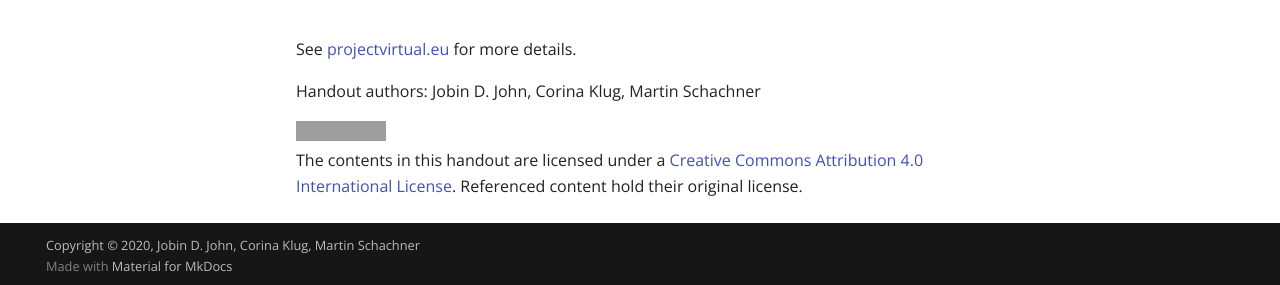
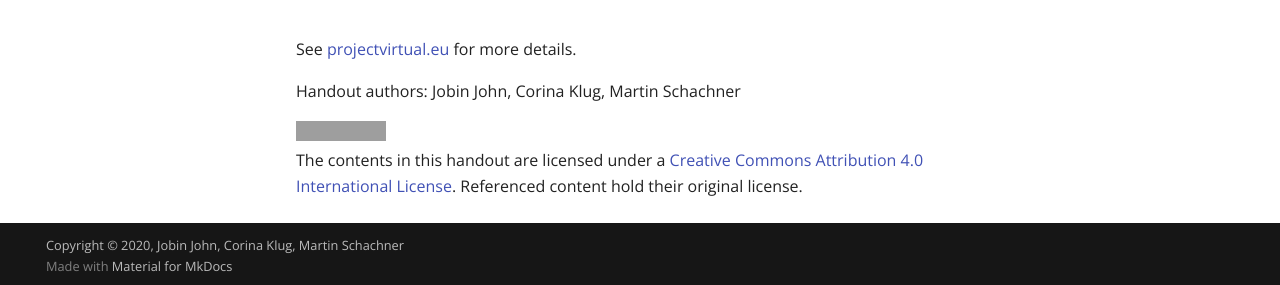
Before and after one commit to jobindj/viva-workshop, an MkDocs documentation site: the page built from docs/index.md, in a window 1280 px wide and 900 px high, scrolled down 1265 px. Shown: the part 612-897 px from the top of the window. Built offline with MkDocs 1.6.1 and Material for MkDocs 9.7.7, drawn with Linux system fonts in a browser that asks for light colours; grey boxes are pictures that could not be loaded.

Commit message:
Update name

```diff
--- a/docs/index.md
+++ b/docs/index.md
@@ -54,6 +54,6 @@ This workshop is intended for those interested in using and contributing to VIVA
 
 See [projectvirtual.eu](https://projectvirtual.eu/) for more details.
 
-Handout authors: Jobin D. John, Corina Klug, Martin Schachner
+Handout authors: Jobin John, Corina Klug, Martin Schachner
 
 <a rel="license" href="http://creativecommons.org/licenses/by/4.0/"><img alt="Creative Commons License" style="border-width:0" src="https://i.creativecommons.org/l/by/4.0/80x15.png" /></a><br />The contents in this handout are licensed under a <a rel="license" href="http://creativecommons.org/licenses/by/4.0/">Creative Commons Attribution 4.0 International License</a>. Referenced content hold their original license.
--- a/mkdocs.yml
+++ b/mkdocs.yml
@@ -9,7 +9,7 @@ site_author: Jobin John, Corina Klug, Martin Schachner
 #repo_url:
 
 # Copyright
-copyright: Copyright &copy; 2020, Jobin D. John, Corina Klug, Martin Schachner
+copyright: Copyright &copy; 2020, Jobin John, Corina Klug, Martin Schachner
 
 # Page tree
 nav:
```
